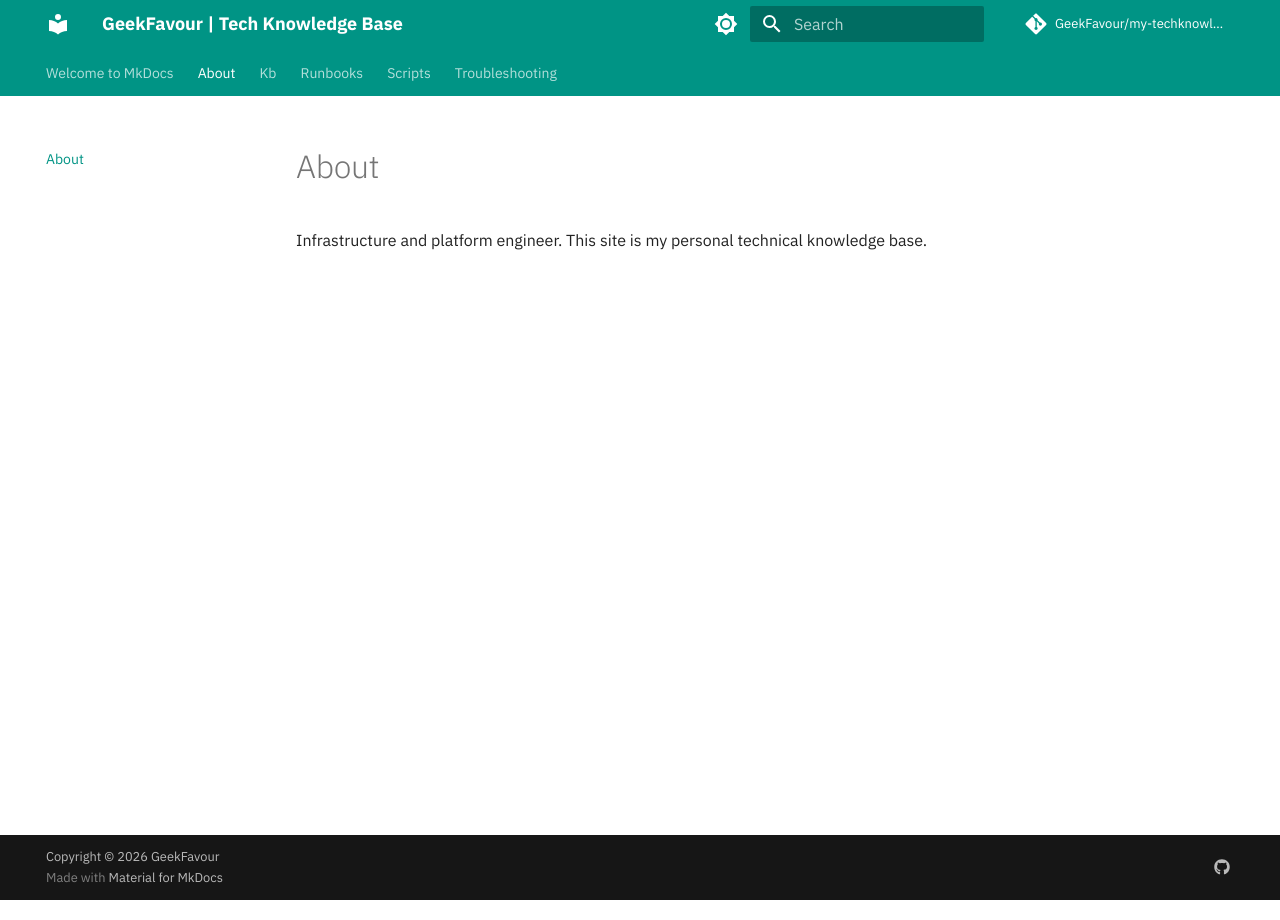
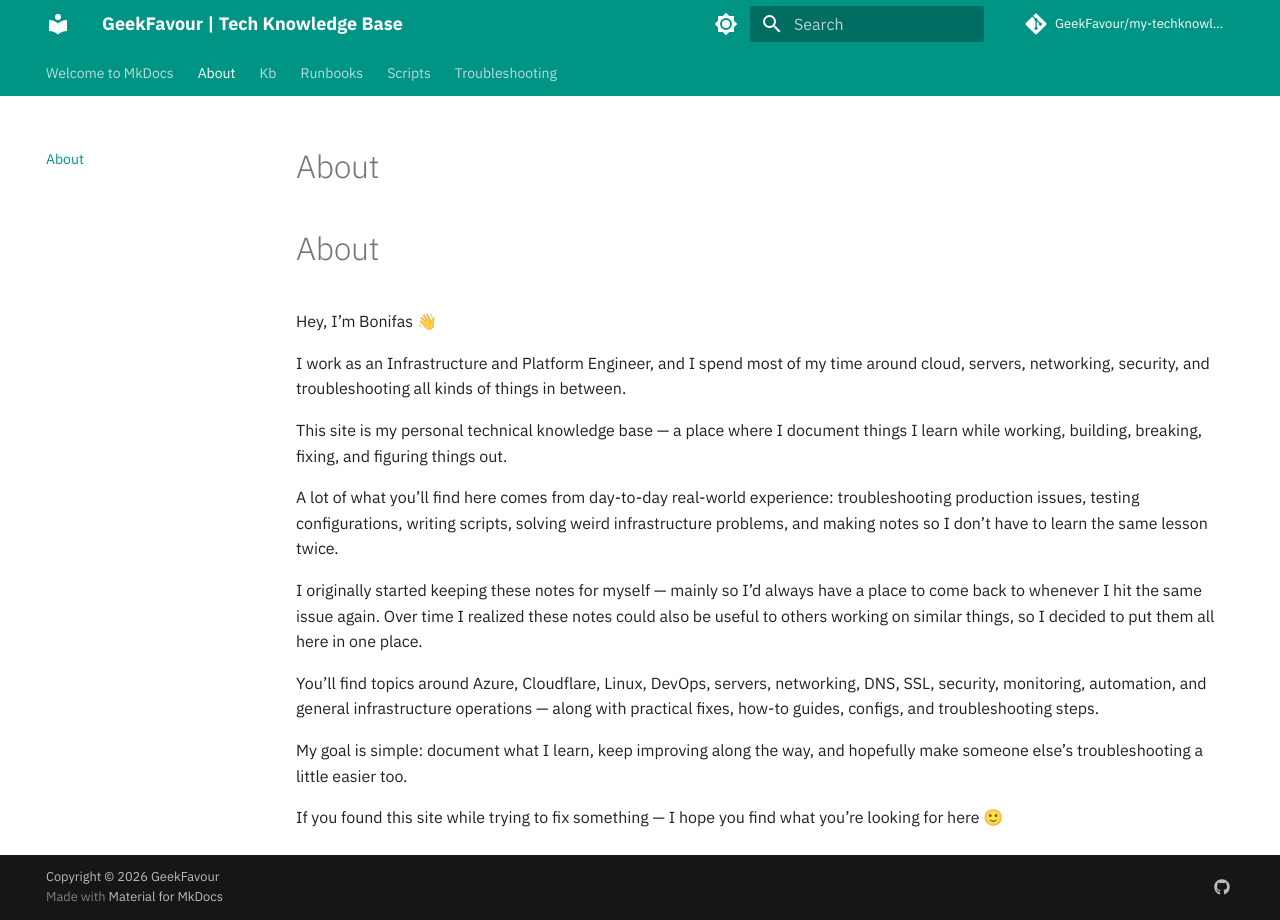
Before and after one commit to GeekFavour/my-techknowledge-site, an MkDocs documentation site: the page built from docs/about.md, in a window 1280 px wide. Built offline with MkDocs 1.6.1 and Material for MkDocs 9.7.7, drawn with Linux system fonts in a browser that asks for light colours; comment, search, counter and statistics services are not loaded.

Commit message:
updated About

```diff
--- a/docs/about.md
+++ b/docs/about.md
@@ -1,3 +1,18 @@
+# About
 # About
 
-Infrastructure and platform engineer. This site is my personal technical knowledge base.
+Hey, I’m Bonifas 👋
+
+I work as an Infrastructure and Platform Engineer, and I spend most of my time around cloud, servers, networking, security, and troubleshooting all kinds of things in between.
+
+This site is my personal technical knowledge base — a place where I document things I learn while working, building, breaking, fixing, and figuring things out.
+
+A lot of what you’ll find here comes from day-to-day real-world experience: troubleshooting production issues, testing configurations, writing scripts, solving weird infrastructure problems, and making notes so I don’t have to learn the same lesson twice.
+
+I originally started keeping these notes for myself — mainly so I’d always have a place to come back to whenever I hit the same issue again. Over time I realized these notes could also be useful to others working on similar things, so I decided to put them all here in one place.
+
+You’ll find topics around Azure, Cloudflare, Linux, DevOps, servers, networking, DNS, SSL, security, monitoring, automation, and general infrastructure operations — along with practical fixes, how-to guides, configs, and troubleshooting steps.
+
+My goal is simple: document what I learn, keep improving along the way, and hopefully make someone else’s troubleshooting a little easier too.
+
+If you found this site while trying to fix something — I hope you find what you’re looking for here 🙂
```
